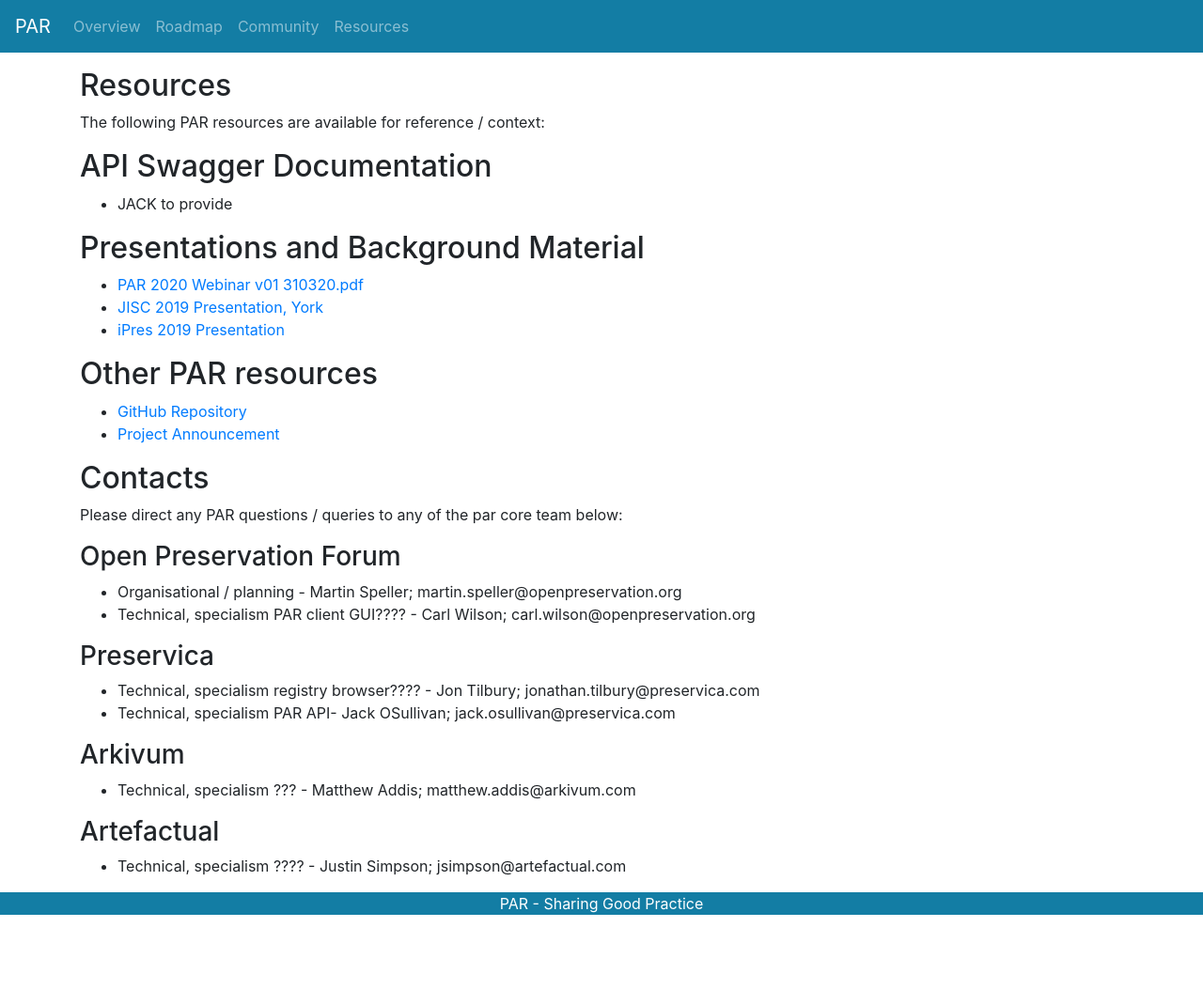
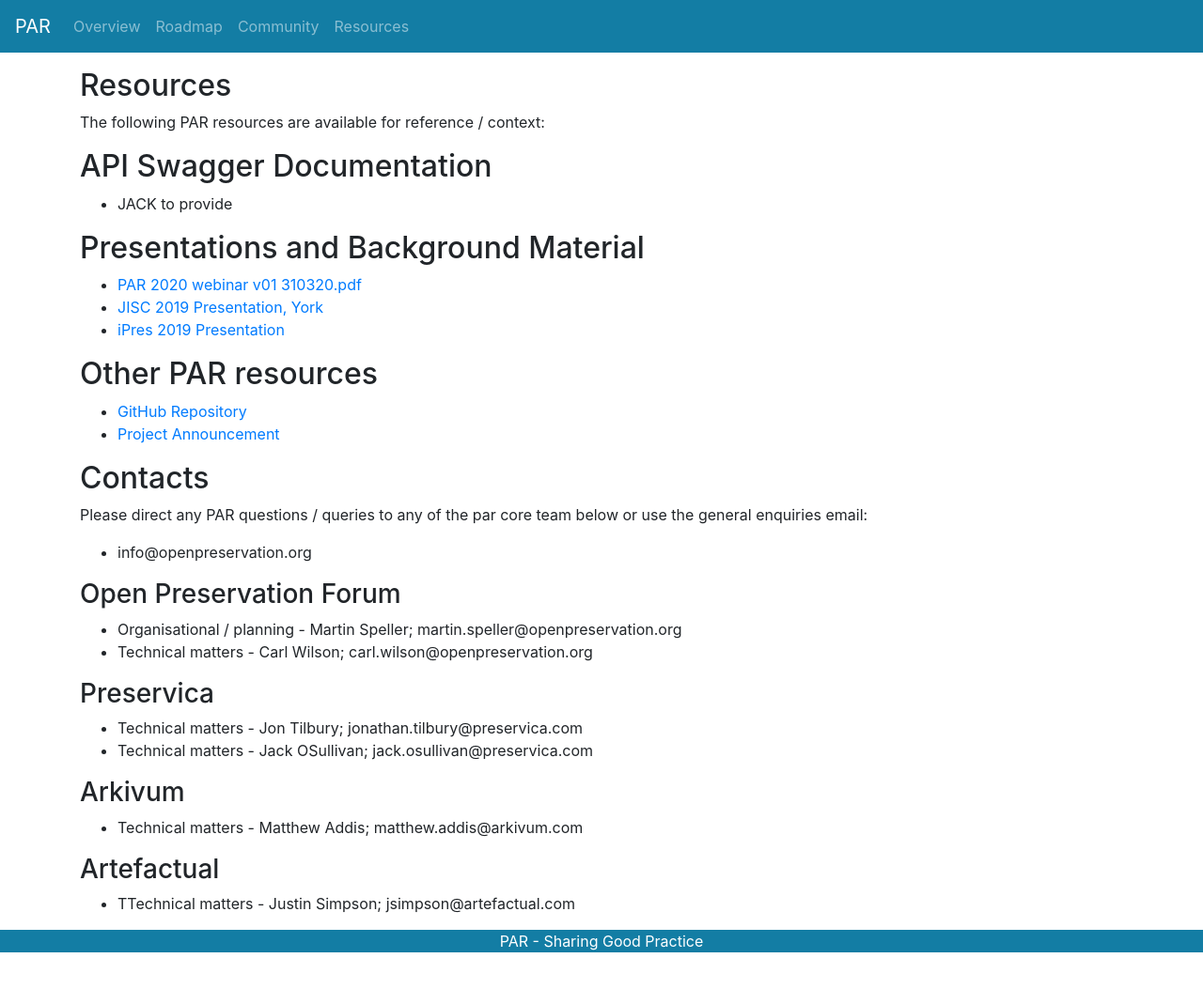
Before and after one commit to openpreserve/par, a Jekyll site: the page built from docs/resources/index.md, in a window 1280 px wide and 1200 px high. Shown: the top 1053 px of the window at 94% size. Built offline with Jekyll 4.4.1, drawn with Linux system fonts in a browser that asks for light colours.

Commit message:
Update index.md

```diff
--- a/docs/resources/index.md
+++ b/docs/resources/index.md
@@ -10,7 +10,7 @@
 * JACK to provide
 
 ## Presentations and Background Material
-- [PAR 2020 Webinar v01 310320.pdf](./presentations/PAR 2020 webinar v01 310320.pdf)
+- [PAR 2020 webinar v01 310320.pdf](./presentations/PAR 2020 webinar v01 310320.pdf)
 - [JISC 2019 Presentation, York](./presentations/PAR Presentation York 2019.pdf)
 - [iPres 2019 Presentation](./presentations/PAR Presentation iPres 2019.pdf)
 
@@ -19,18 +19,19 @@
 - [Project Announcement](http://openpreservation.org/news/arkivum-artefactual-the-open-preservation-foundation-and-preservica-collaborate-on-new-jisc-initiative-for-sharing-preservation-action-best-practice/)
 
 ## Contacts
-Please direct any PAR questions / queries to any of the par core team below:
+Please direct any PAR questions / queries to any of the par core team below or use the general enquiries email:
+* info@openpreservation.org
 
 ### Open Preservation Forum
 * Organisational / planning - Martin Speller; martin.speller@openpreservation.org
-* Technical, specialism PAR client GUI???? - Carl Wilson; carl.wilson@openpreservation.org
+* Technical matters - Carl Wilson; carl.wilson@openpreservation.org
 
 ### Preservica
-* Technical, specialism registry browser????  - Jon Tilbury; jonathan.tilbury@preservica.com
-* Technical, specialism PAR API- Jack OSullivan; jack.osullivan@preservica.com
+* Technical matters - Jon Tilbury; jonathan.tilbury@preservica.com
+* Technical matters - Jack OSullivan; jack.osullivan@preservica.com
 
 ### Arkivum
-* Technical, specialism ??? - Matthew Addis; matthew.addis@arkivum.com
+* Technical matters - Matthew Addis; matthew.addis@arkivum.com
 
 ### Artefactual
-* Technical, specialism ???? - Justin Simpson; jsimpson@artefactual.com
+* TTechnical matters -  Justin Simpson; jsimpson@artefactual.com
```
